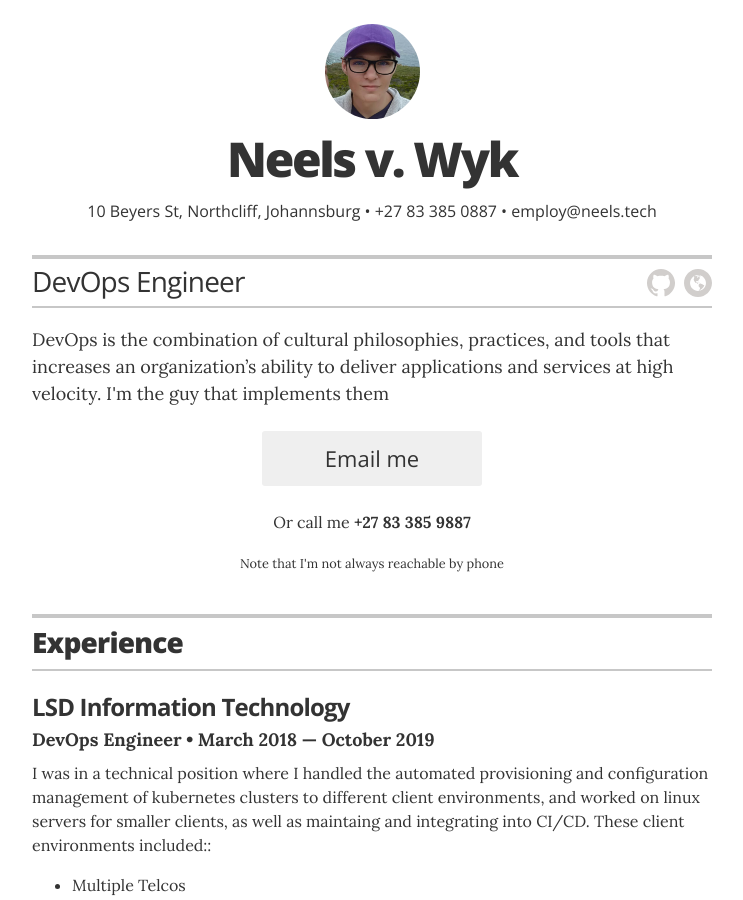
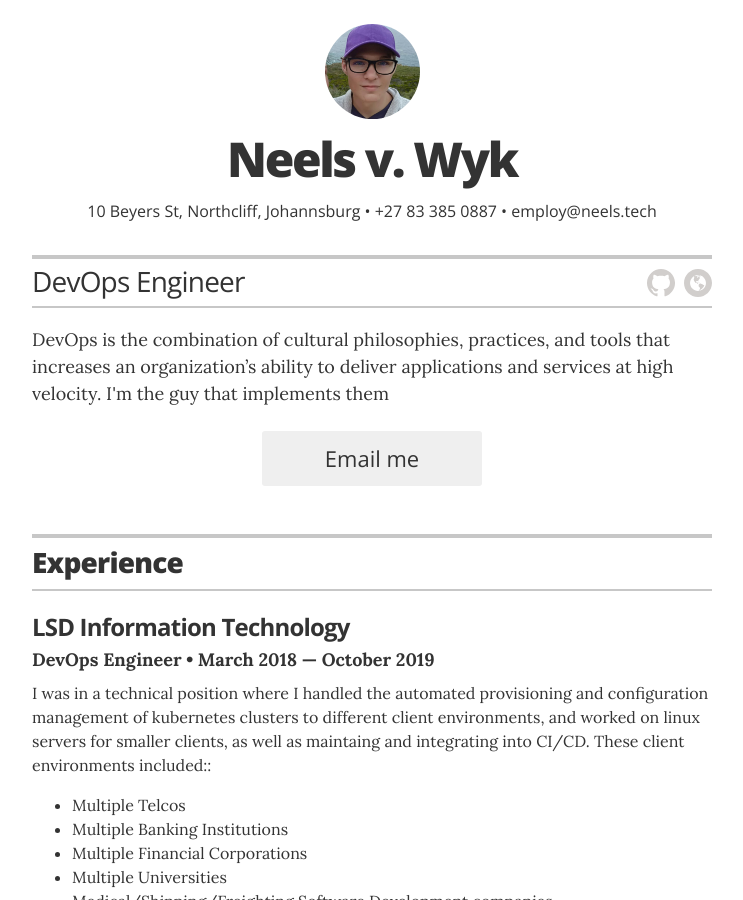
Before and after one commit to Neels-v-Wyk/Neels-v-Wyk.github.io, a Jekyll site: the page built from index.html, in a window 1280 px wide and 900 px high. Shown: the whole window, without its empty margins (268-1011 px from the left). Built offline with Jekyll 4.4.1, drawn with Linux system fonts in a browser that asks for light colours.

Commit message:
Remove redundant personal contact info

```diff
--- a/_layouts/resume.html
+++ b/_layouts/resume.html
@@ -41,8 +41,6 @@
 
         {% if site.resume_looking_for_work == 'yes' %}
         <a href="mailto:{{ site.resume_contact_email }}" class="contact-button no-print" itemprop="email">Email me</a>
-	<p align="center">Or call me <b> +27 83 385 9887</b></p>
-	<p align="center"><small>Note that I'm not always reachable by phone</small></p>
         {% elsif site.resume_looking_for_work == 'no' %}
         <a class="contact-button not-looking no-print">I'm not looking for work right now.</a>
         {% else %}
```
